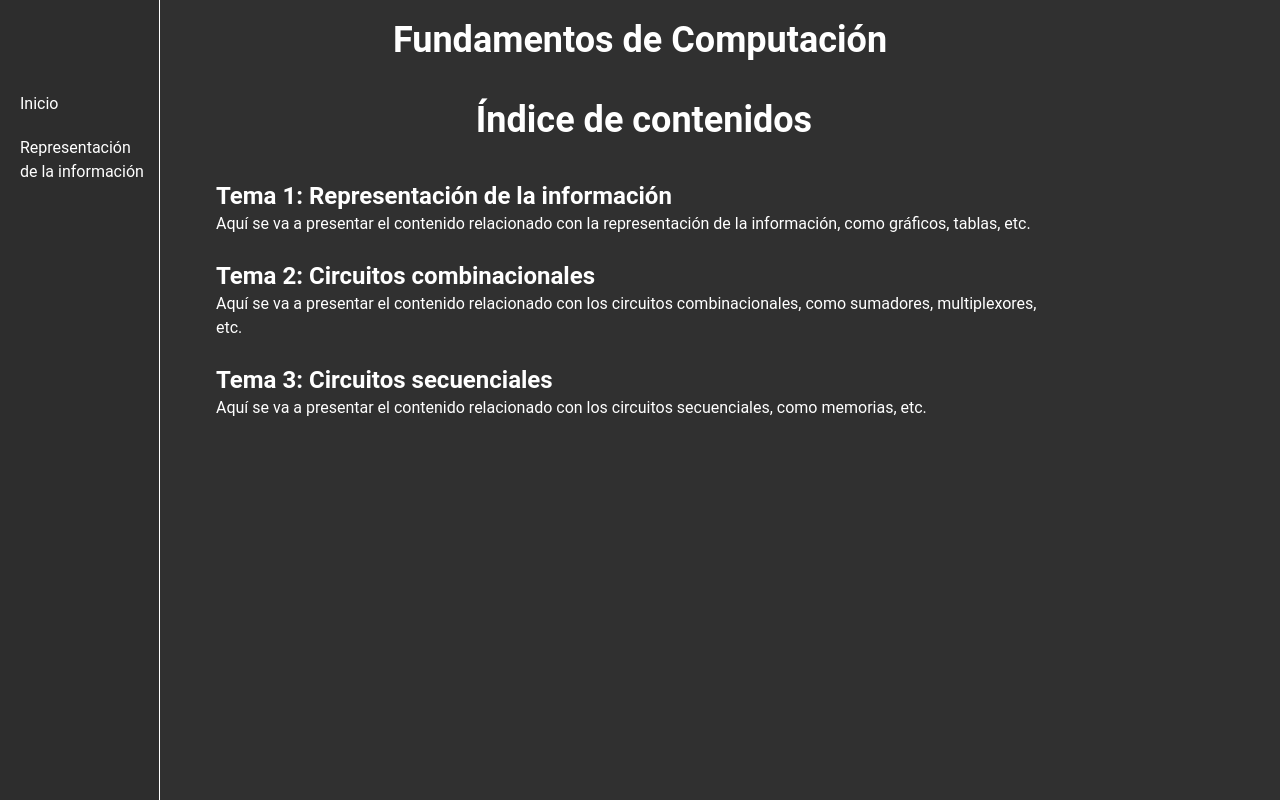
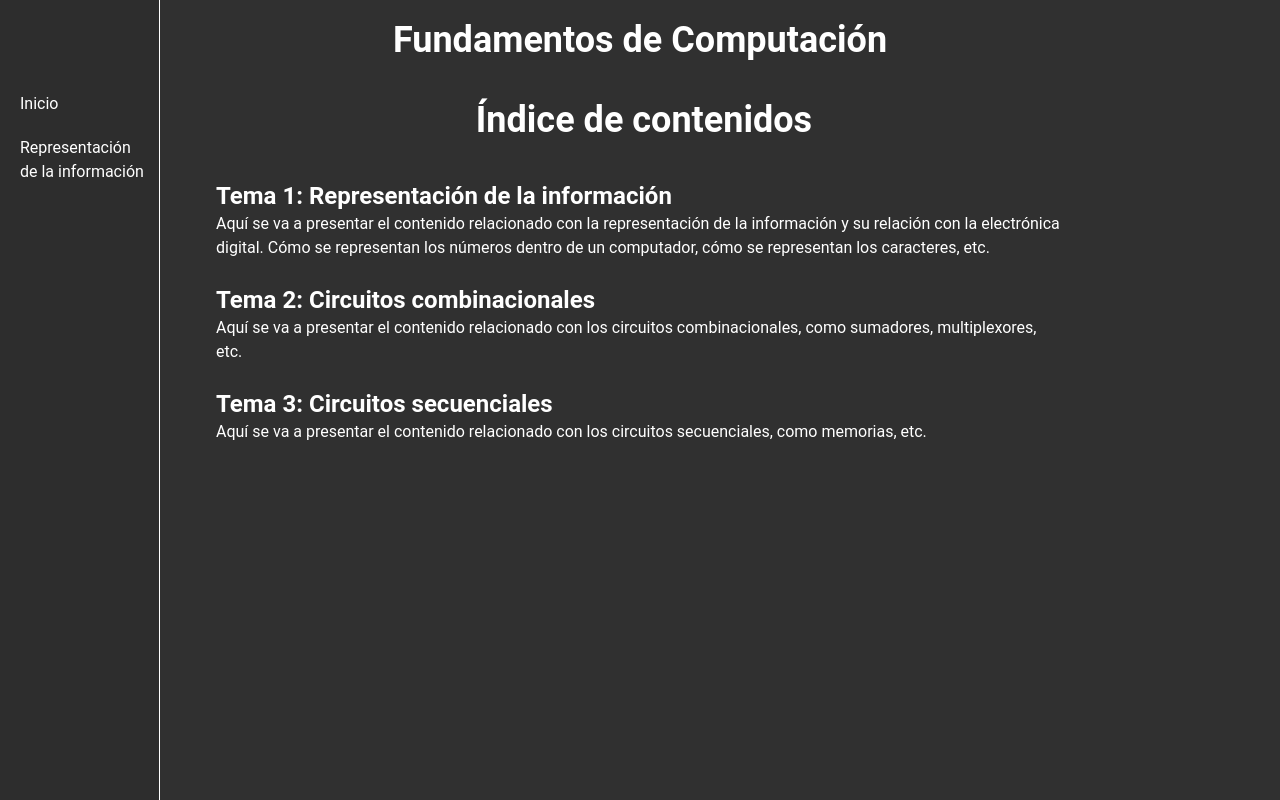
Before and after one commit to abravo83/angular-fundamentos-computacion, an Angular app: page /home in a window 1280 px wide. Built offline with nearby package versions, Linux system fonts and the light colour scheme.

Commit message:
Modificar contenidos de Tema1

```diff
--- a/src/app/pages/home/home.html
+++ b/src/app/pages/home/home.html
@@ -5,7 +5,7 @@
   <article class="mt-6">
     <h3 class="font-semibold text-2xl">Tema 1: Representación de la información</h3>
     <p>
-      Aquí se va a presentar el contenido relacionado con la representación de la información, como gráficos, tablas, etc.
+      Aquí se va a presentar el contenido relacionado con la representación de la información y su relación con la electrónica digital. Cómo se representan los números dentro de un computador, cómo se representan los caracteres, etc.
     </p>
   </article>
 
```
